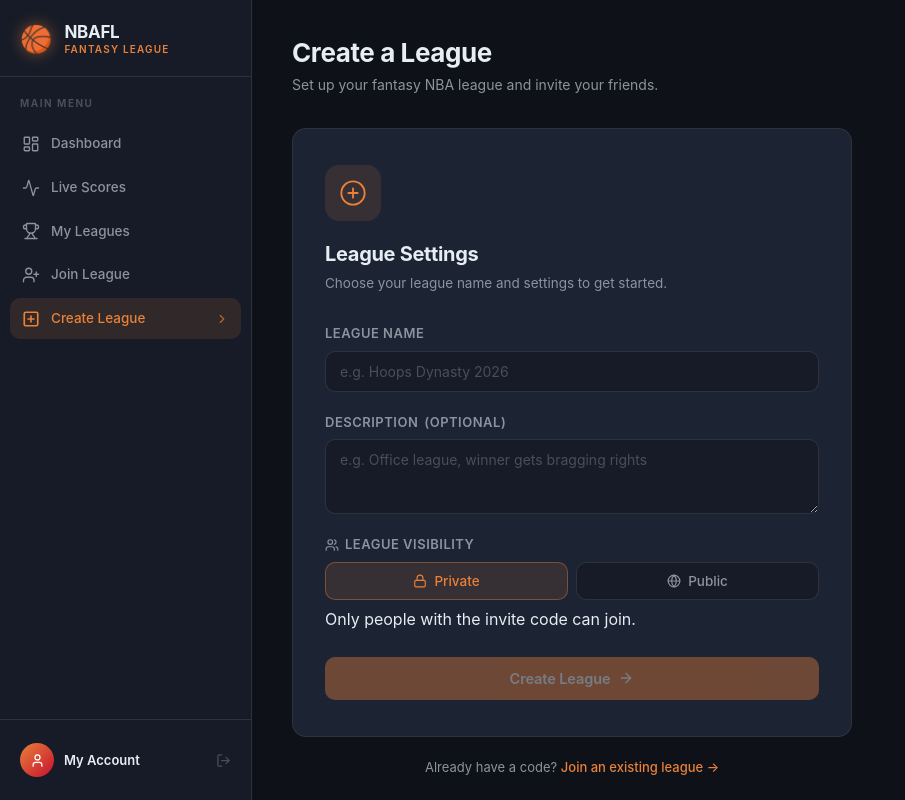
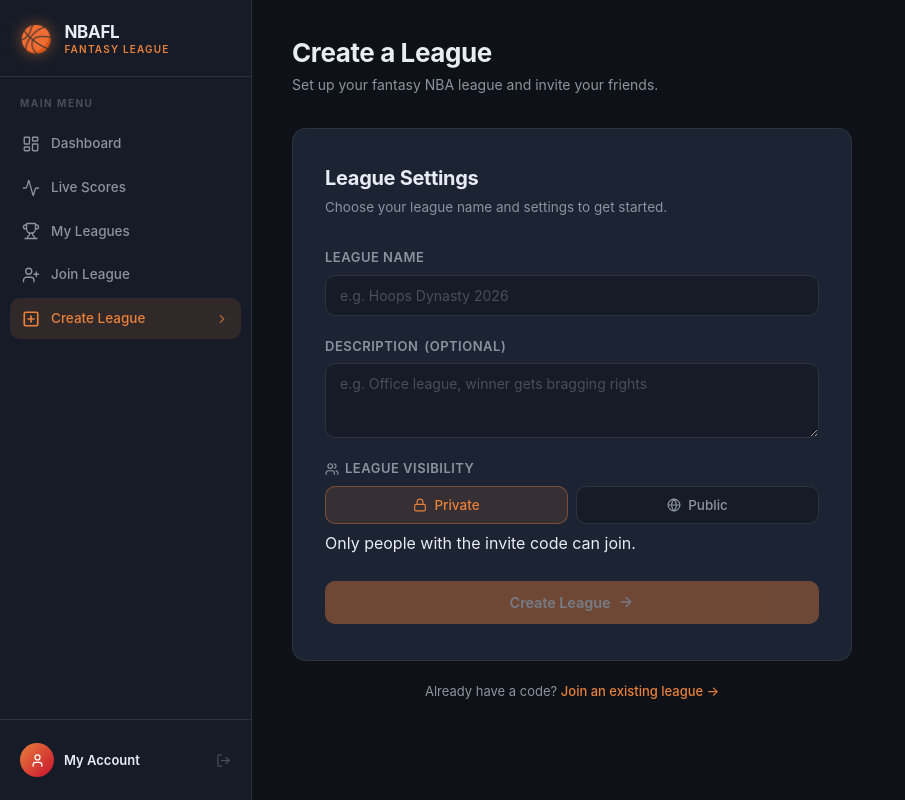
Before and after one commit to sebs-commits/comp313-group1-capstone, a React app in the folder frontend/: page /create-league in a window 1280 px wide. Shown: the whole page, without its empty margins (0-905 px from the left). Built offline with nearby package versions, Linux system fonts and the light colour scheme; no server answers; the HTML template or start-up script is replaced by a standard one.

Commit message:
small ui change

```diff
--- a/frontend/src/pages/CreateLeague.jsx
+++ b/frontend/src/pages/CreateLeague.jsx
@@ -120,9 +120,6 @@ const CreateLeague = () => {
         </div>
 
         <div className="form-card">
-          <div className="form-card__icon-wrap" style={{ background: 'rgba(232,129,58,0.12)', color: 'var(--accent)' }}>
-            <PlusCircle size={28} strokeWidth={1.6} />
-          </div>
           <h2 className="form-card__title">League Settings</h2>
           <p className="form-card__desc">
             Choose your league name and settings to get started.
```
